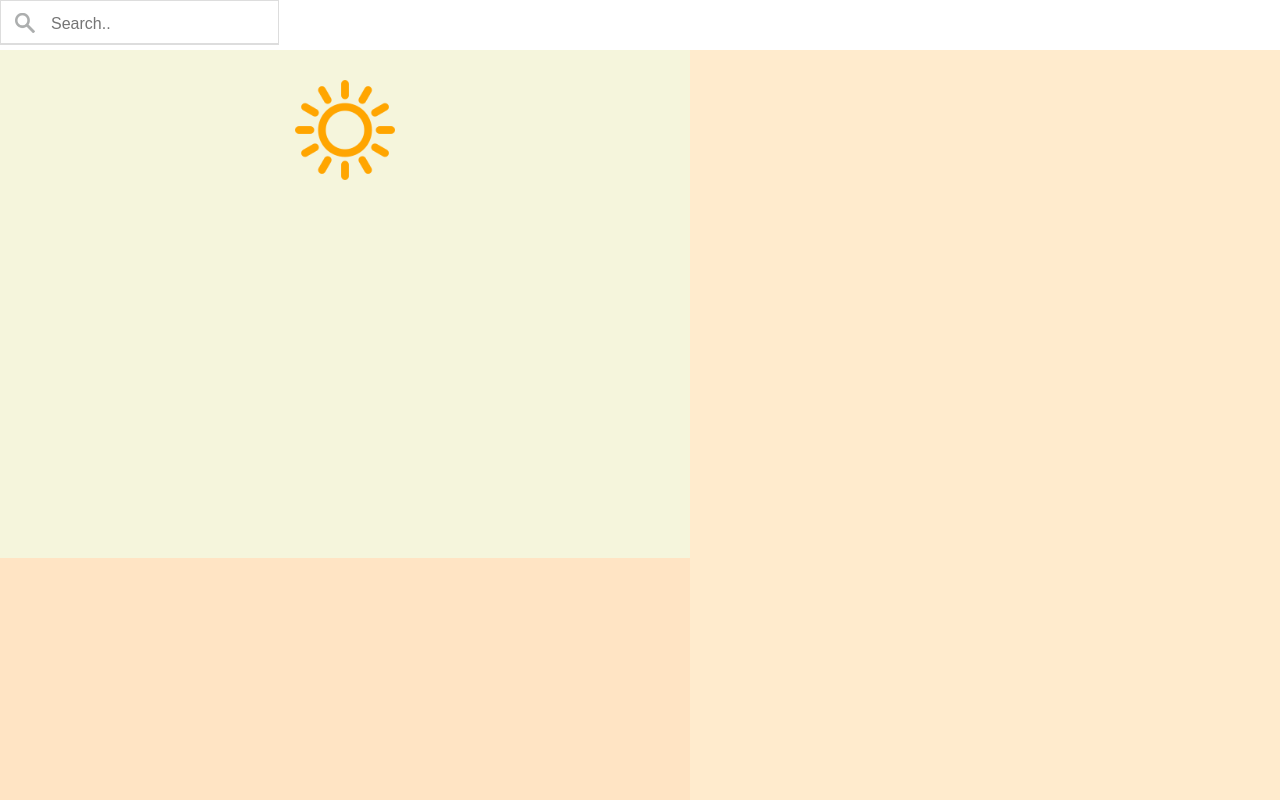
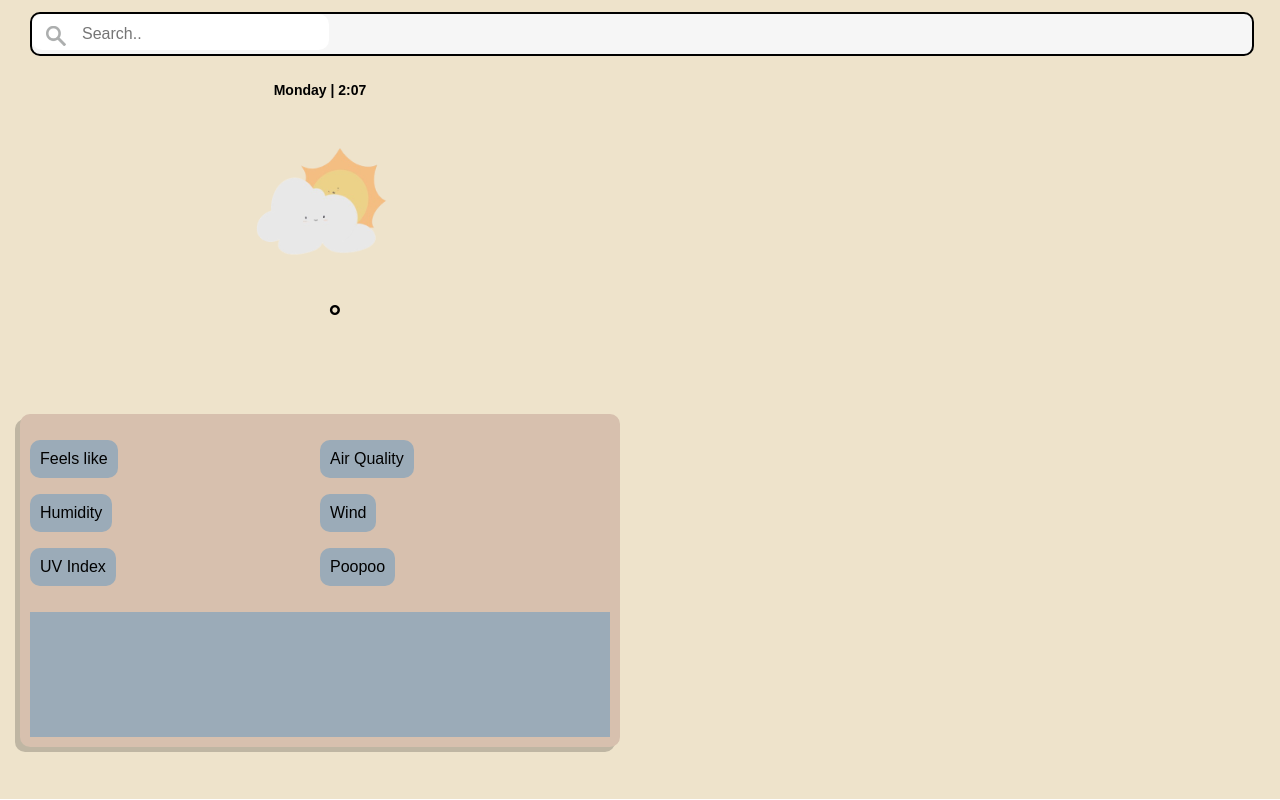
Before and after one commit to ErikDoytchinov/Soluna, an Angular app: page / in a window 1280 px wide. Shown: the top 800 px of the page. Built offline with nearby package versions, Linux system fonts and the light colour scheme; no server answers.

Commit message:
working left side

```diff
--- a/src/app/app.component.css
+++ b/src/app/app.component.css
@@ -2,29 +2,43 @@
    display: grid;
    height: 50px;
 
+   padding: 12px 30px 0px 30px;
+
+   background-color: #EEE3CB;
 }
 
 .main{
-   display: grid;
    padding: 0%;
+   height: calc(100vh - 63px);
 
-   grid-template-rows: 1fr, 1fr;
-   grid-template-columns: 1fr, 1fr;
-   grid-auto-flow: column;
+   font-family: "Century Gothic", CenturyGothic, AppleGothic, sans-serif;
+   background-color: #EEE3CB;
+}
 
-   height: 100vh;
+.location{
+   padding: 0;
+   margin: 20px 0px 0px 0px;
+
+   font-size: 40px;
+}
+
+.date-time{
+   padding: 0;
+   margin: 0;
+
+   font-size: 14px;
 }
 
 .left-half{
-   width: 100%;
-   background-color: bisque;
-
-   display: grid;
+   width: 50%;
+   height: 100%;
+   float: left;
 }
 
 .container-top-half {
    width: 100%;
-   background-color:beige;
+   height: 45%;
+   padding: 0px;
 
    display: flex;
    flex-direction: column;
@@ -32,18 +46,53 @@
    align-items: center;
 }
 
+.temp{
+   padding: 0;
+   margin: 0;
+
+   position: relative;
+   right: -15px;
+}
+
 .weather-icon{
-   display: flex;
-   padding-top: 30px;
-   width: 100px;
+   width: 200px;
 }
 
 .container-bottom-half {
    width: 100%;
+   height: 50%;
 }
 
+.square-box{
+   padding: 10px;
+   margin: 20px;
+
+   border-radius: 10px;
+   box-shadow: -5px 5px rgb(0 0 0 / 0.2);
+
+   height: 85%;
+   background-color: #D7C0AE;
+}
+
+.square-box p{
+   padding: 10px;
+   width: fit-content;
+
+   background-color: #9BABB8;
+   border-radius: 10px;
+}
+
+.time-slots{
+   position: relative;
+   top: 60%;
+   width: 100%;
+   height: 40%;
+   background-color: #9BABB8;
+}
 
 .right-half{
-   width: 100%;
-   background-color: blanchedalmond;
+   width: 50%;
+   height: 100%;
+   float: right;
+   /* background-color: blanchedalmond; */
 }
--- a/src/app/app.component.html
+++ b/src/app/app.component.html
@@ -4,11 +4,39 @@
 <div class="main">
    <div class="left-half">
       <div class="container-top-half">
-         <img src="assets/sun-icon-31.png" alt="weather-icon" class="weather-icon">
-         <h1 class="temp">{{ temperature }}</h1>
          <h1 class="location">{{ location }}</h1>
+         <h2 class="date-time">{{ date }} | {{ time }}</h2>
+         <img src="assets/cloudy-sunny.png" alt="weather-icon" class="weather-icon">
+         <h1 class="temp">{{ temperature }}°</h1>
       </div>
-      <div class="container-bottom-half"></div>
+      <div class="container-bottom-half">
+         <div class="square-box">
+            <div class="left-half">
+               <p>Feels like </p>
+               <p>Humidity </p>
+               <p>UV Index </p>
+            </div>
+            <div class="right-half">
+               <p>Air Quality </p>
+               <p>Wind </p>
+               <p>Poopoo </p>
+            </div>
+            <div class="time-slots">
+               <div class="first-slot">
+                  Monday
+               </div>
+               <div class="second-slot">
+                  Monday
+               </div>
+               <div class="third-slot">
+                  Monday
+               </div>
+               <div class="forth-slot">
+                  Monday
+               </div>
+            </div>
+         </div>
+      </div>
    </div>
    <div class="right-half">
    </div>
--- a/src/app/app.component.ts
+++ b/src/app/app.component.ts
@@ -1,6 +1,7 @@
 import { Component, OnInit } from '@angular/core';
 import { formatNumber } from '@angular/common';
 import { HttpClient } from '@angular/common/http';
+import { DatePipe } from '@angular/common';
 
 @Component({
   selector: 'app-root',
@@ -11,10 +12,13 @@ export class AppComponent implements OnInit{
     title = 'Soluna';
     temperature:any;
     location:any;
+    date = "Monday"
+    time = this.datepipe.transform((new Date), 'h:mm');
     searchQuery:any = {latidude: 0, longitude: 0};
 
     constructor(
-        private http: HttpClient
+        private http: HttpClient,
+        private datepipe: DatePipe
     ){}
 
     //on page load will fetchWeatherInfo
--- a/src/app/app.module.ts
+++ b/src/app/app.module.ts
@@ -5,6 +5,8 @@ import { AppComponent } from './app.component';
 import { ReactiveFormsModule } from '@angular/forms';
 import { HttpClientModule } from '@angular/common/http';
 import { SafeHtmlPipe, SearchBarComponent } from './search-bar/search-bar.component';
+
+import { DatePipe } from '@angular/common';
 
 @NgModule({
   declarations: [
@@ -17,7 +19,7 @@ import { SafeHtmlPipe, SearchBarComponent } from './search-bar/search-bar.compon
     HttpClientModule,
     ReactiveFormsModule,
   ],
-  providers: [],
+  providers: [DatePipe,],
   bootstrap: [AppComponent]
 })
 export class AppModule { }
--- a/src/app/search-bar/search-bar.component.css
+++ b/src/app/search-bar/search-bar.component.css
@@ -1,33 +1,31 @@
 /* The search field */
   #myInput {
-    box-sizing: border-box;
     background-image: url('src/assets/searchicon.png');
     background-size: 20px 20px;
     background-position: 14px 12px;
     background-repeat: no-repeat;
     font-size: 16px;
-    padding: 14px 20px 10px 50px;
+    padding: 11px 40px 7px 50px;
+    border-radius: 10px;
     border: none;
-    border-bottom: 1px solid #ddd;
   }
 
-  /* The search field when it gets focus/clicked on */
-  #myInput:focus {outline: 3px solid #ddd;}
+  /* Dropdown Content (Hidden by Default) */
+  .search-box {
+    display: block;
+    position: relative;
 
-  /* Dropdown Content (Hidden by Default) */
-  .dropdown-content {
-    display: block;
-    position: absolute;
     background-color: #f6f6f6;
-    min-width: 230px;
-    border: 1px solid #ddd;
+    border: 2px solid black;
+    border-radius: 10px;
+
+    width: 100%;
+    height: 40px;
     z-index: 1;
-    position: fixed;
-    top: 0px;
   }
 
   /* Links inside the dropdown */
-  .dropdown-content a {
+  .search-box a {
     color: black;
     padding: 12px 16px;
     text-decoration: none;
--- a/src/app/search-bar/search-bar.component.html
+++ b/src/app/search-bar/search-bar.component.html
@@ -1,4 +1,4 @@
-<div id="myDropdown" class="dropdown-content">
+<div class="search-box">
     <form [formGroup]="searchQuery">
         <input type="text" placeholder="Search.." id="myInput" (keyup)="onPress($event)" formControlName="location">
     </form>
```
Also changed, not shown: src/assets/cloudy-sunny.png (added).
